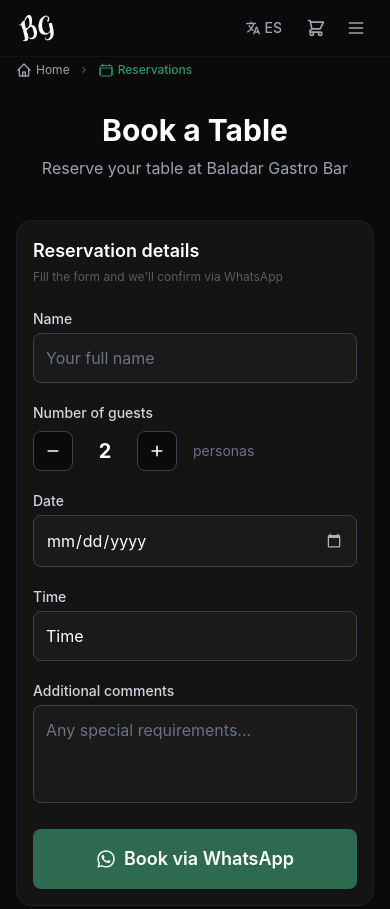
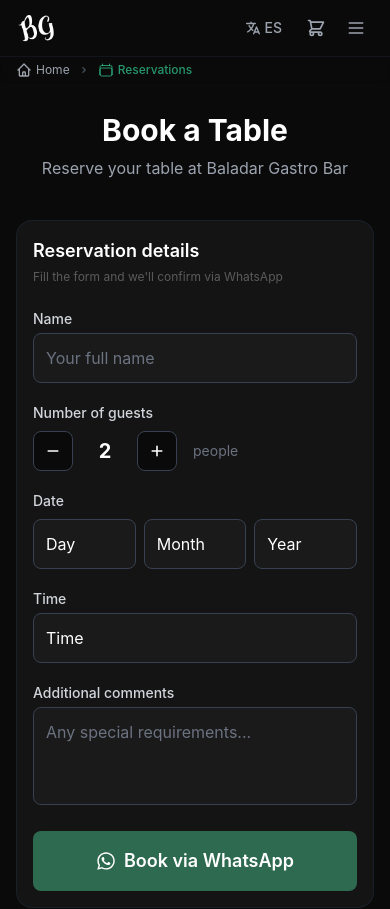
Before and after one commit to sebastian-ardila/baladar-gastro-bar, a Next.js app: page /en/reservas/ in a window 390 px wide. Shown: the top 909 px of the page. Built offline with nearby package versions, Linux system fonts and the light colour scheme.

Commit message:
fix: replace native date input with three selects (day/month/year) to prevent mobile overflow

```diff
--- a/src/components/forms/ReservationForm.tsx
+++ b/src/components/forms/ReservationForm.tsx
@@ -9,20 +9,54 @@ import Button from '@/components/ui/Button';
 import Input from '@/components/ui/Input';
 import Select from '@/components/ui/Select';
 
+const selectClass =
+  'flex-1 bg-dark-light border border-gray-700 rounded-lg px-3 py-3 text-white focus:outline-none focus:border-accent focus:ring-1 focus:ring-accent transition-colors text-base appearance-none';
+
+function generateDateOptions(locale: string) {
+  const isEs = locale === 'es';
+  const now = new Date();
+
+  const days = Array.from({ length: 31 }, (_, i) => ({
+    value: String(i + 1),
+    label: String(i + 1),
+  }));
+
+  const monthNames = isEs
+    ? ['Enero', 'Febrero', 'Marzo', 'Abril', 'Mayo', 'Junio', 'Julio', 'Agosto', 'Septiembre', 'Octubre', 'Noviembre', 'Diciembre']
+    : ['January', 'February', 'March', 'April', 'May', 'June', 'July', 'August', 'September', 'October', 'November', 'December'];
+
+  const months = monthNames.map((name, i) => ({
+    value: String(i + 1),
+    label: name,
+  }));
+
+  const currentYear = now.getFullYear();
+  const years = [
+    { value: String(currentYear), label: String(currentYear) },
+    { value: String(currentYear + 1), label: String(currentYear + 1) },
+  ];
+
+  return { days, months, years };
+}
+
 export default function ReservationForm() {
   const t = useTranslations('reservation');
   const locale = useLocale();
   const [form, setForm] = useState({
     name: '',
     guests: '2',
-    date: '',
+    day: '',
+    month: '',
+    year: '',
     time: '',
     comments: '',
   });
 
   const guestsNum = parseInt(form.guests) || 1;
+  const { days, months, years } = generateDateOptions(locale);
 
-  const isValid = form.name.trim() && form.date && form.time;
+  const hasDate = form.day && form.month && form.year;
+  const isValid = form.name.trim() && hasDate && form.time;
 
   const timeOptions = [
     { value: '', label: t('time') },
@@ -37,10 +71,16 @@ export default function ReservationForm() {
   const handleSubmit = (e: React.FormEvent) => {
     e.preventDefault();
     if (!isValid) return;
-    const message = buildReservationMessage(form, locale);
+    const dateStr = `${form.day}/${form.month}/${form.year}`;
+    const message = buildReservationMessage(
+      { name: form.name, guests: form.guests, date: dateStr, time: form.time, comments: form.comments },
+      locale,
+    );
     const url = buildWhatsAppUrl(message);
     window.open(url, '_blank');
   };
+
+  const isEs = locale === 'es';
 
   return (
     <form onSubmit={handleSubmit} className="space-y-5">
@@ -74,18 +114,51 @@ export default function ReservationForm() {
           >
             <HiPlus className="w-4 h-4" />
           </button>
-          <span className="text-gray-500 text-sm">{guestsNum === 1 ? 'persona' : 'personas'}</span>
+          <span className="text-gray-500 text-sm">{guestsNum === 1 ? (isEs ? 'persona' : 'person') : (isEs ? 'personas' : 'people')}</span>
         </div>
       </div>
 
-      <Input
-        label={t('date')}
-        id="res-date"
-        type="date"
-        value={form.date}
-        onChange={(e) => setForm({ ...form, date: e.target.value })}
-        required
-      />
+      {/* Date — three selects instead of native date input */}
+      <div className="w-full">
+        <label className="block text-sm font-medium text-gray-300 mb-2">
+          {t('date')}
+        </label>
+        <div className="flex gap-2">
+          <select
+            value={form.day}
+            onChange={(e) => setForm({ ...form, day: e.target.value })}
+            className={selectClass}
+            required
+          >
+            <option value="">{isEs ? 'Día' : 'Day'}</option>
+            {days.map((d) => (
+              <option key={d.value} value={d.value}>{d.label}</option>
+            ))}
+          </select>
+          <select
+            value={form.month}
+            onChange={(e) => setForm({ ...form, month: e.target.value })}
+            className={selectClass}
+            required
+          >
+            <option value="">{isEs ? 'Mes' : 'Month'}</option>
+            {months.map((m) => (
+              <option key={m.value} value={m.value}>{m.label}</option>
+            ))}
+          </select>
+          <select
+            value={form.year}
+            onChange={(e) => setForm({ ...form, year: e.target.value })}
+            className={selectClass}
+            required
+          >
+            <option value="">{isEs ? 'Año' : 'Year'}</option>
+            {years.map((y) => (
+              <option key={y.value} value={y.value}>{y.label}</option>
+            ))}
+          </select>
+        </div>
+      </div>
 
       <Select
         label={t('time')}
```
